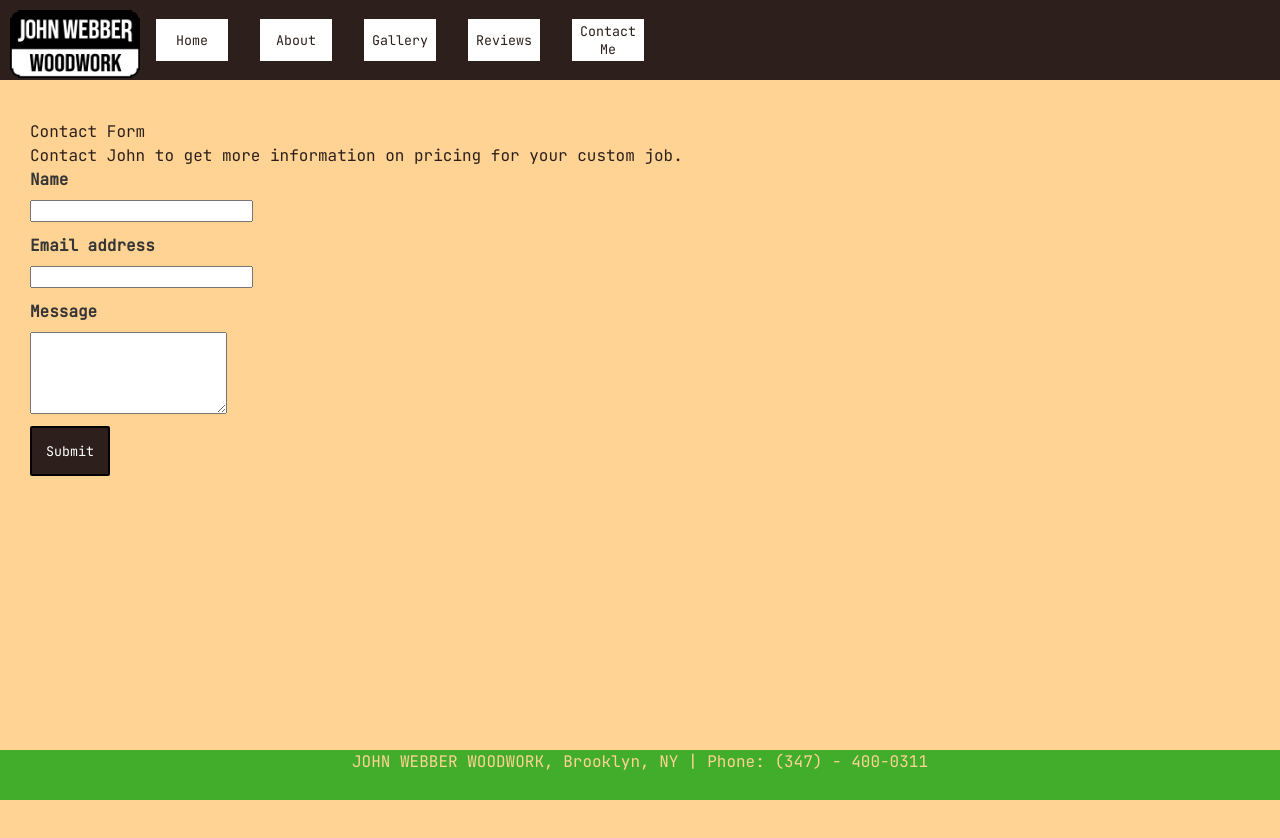
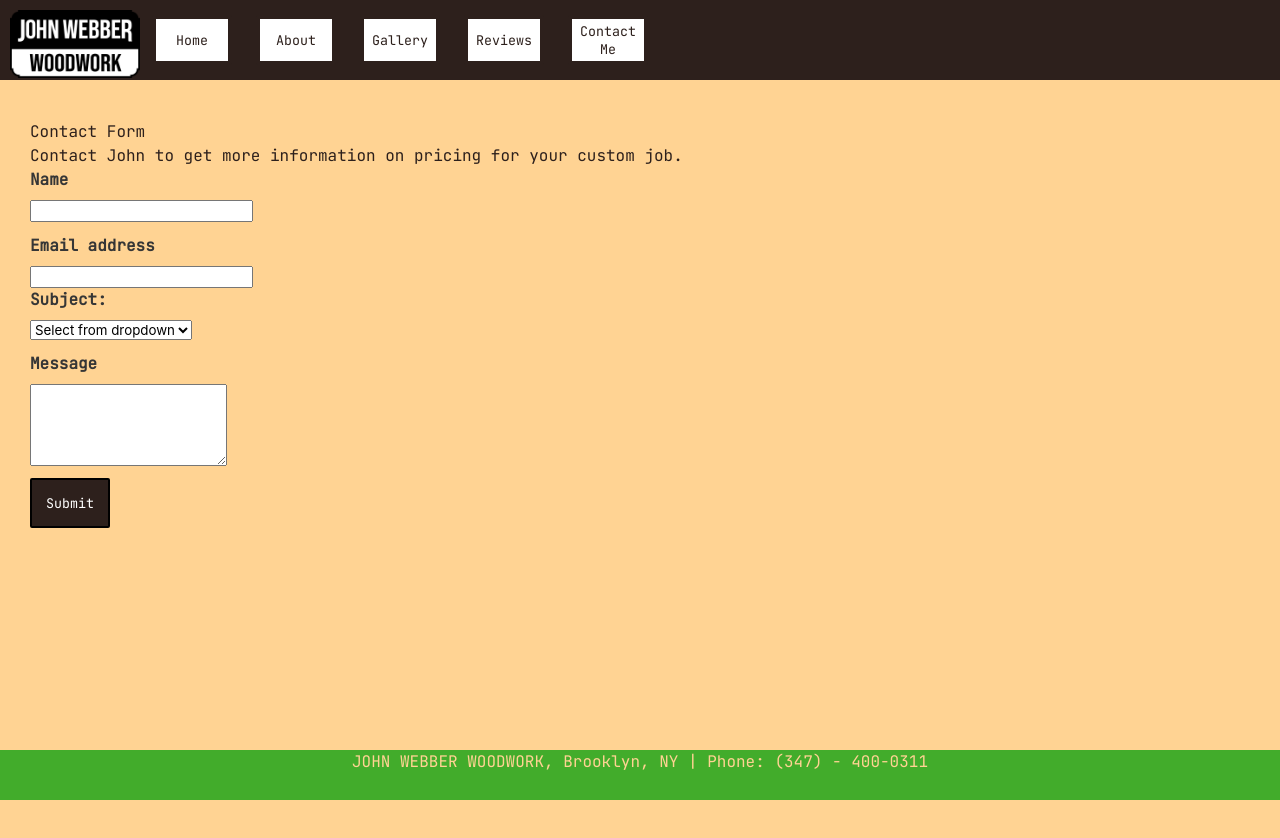
Before and after one commit to elizlotto/webberwoodwork, a React (Create React App) app in the folder client/: page /#/contact in a window 1280 px wide. Shown: the top 838 px of the page. Built offline with nearby package versions, Linux system fonts and the light colour scheme; a web font is replaced by a local one.

Commit message:
added drop down menu

```diff
--- a/client/src/components/ContactForm.jsx
+++ b/client/src/components/ContactForm.jsx
@@ -7,6 +7,7 @@ class ContactForm extends React.Component {
     this.state = {
       name: '',
       email: '',
+      subject: '',
       message: '',
     };
   }
@@ -35,6 +36,7 @@ class ContactForm extends React.Component {
     this.setState({
       name: '',
       email: '',
+      subject: '',
       message: '',
     });
   }
@@ -67,6 +69,28 @@ class ContactForm extends React.Component {
                 value={this.state.email}
                 onChange={this.onEmailChange.bind(this)}
               />
+            </div>
+            <div className="field">
+              <label className="label" htmlFor="InputSubject">Subject:</label>
+            <div className="control">
+            {/* <input
+                type="text"
+                className="form-control"
+                value={this.state.subject}
+                onChange={this.onSubjectChange.bind(this)}
+                /> */}
+                <div class="select"
+                className="form-control"
+                value={this.state.subject}
+                onChange={this.onSubjectChange.bind(this)}>
+      <select>
+        <option>Select from dropdown</option>
+                    <option>General Questions</option>
+                    <option>Pricing Inquiry</option>
+                    <option>Share a Review</option>
+      </select>
+    </div>
+</div>
             </div>
           </div>
           <div className="field">
@@ -101,7 +125,9 @@ class ContactForm extends React.Component {
   onEmailChange(e) {
     this.setState({ email: e.target.value });
   }
-
+  onSubjectChange(e) {
+    this.setState({ subject: e.target.value });
+  }
   onMessageChange(e) {
     this.setState({ message: e.target.value });
   }
```
Also changed, not shown: 1 other file (tests, documents, lock files or other folders).
